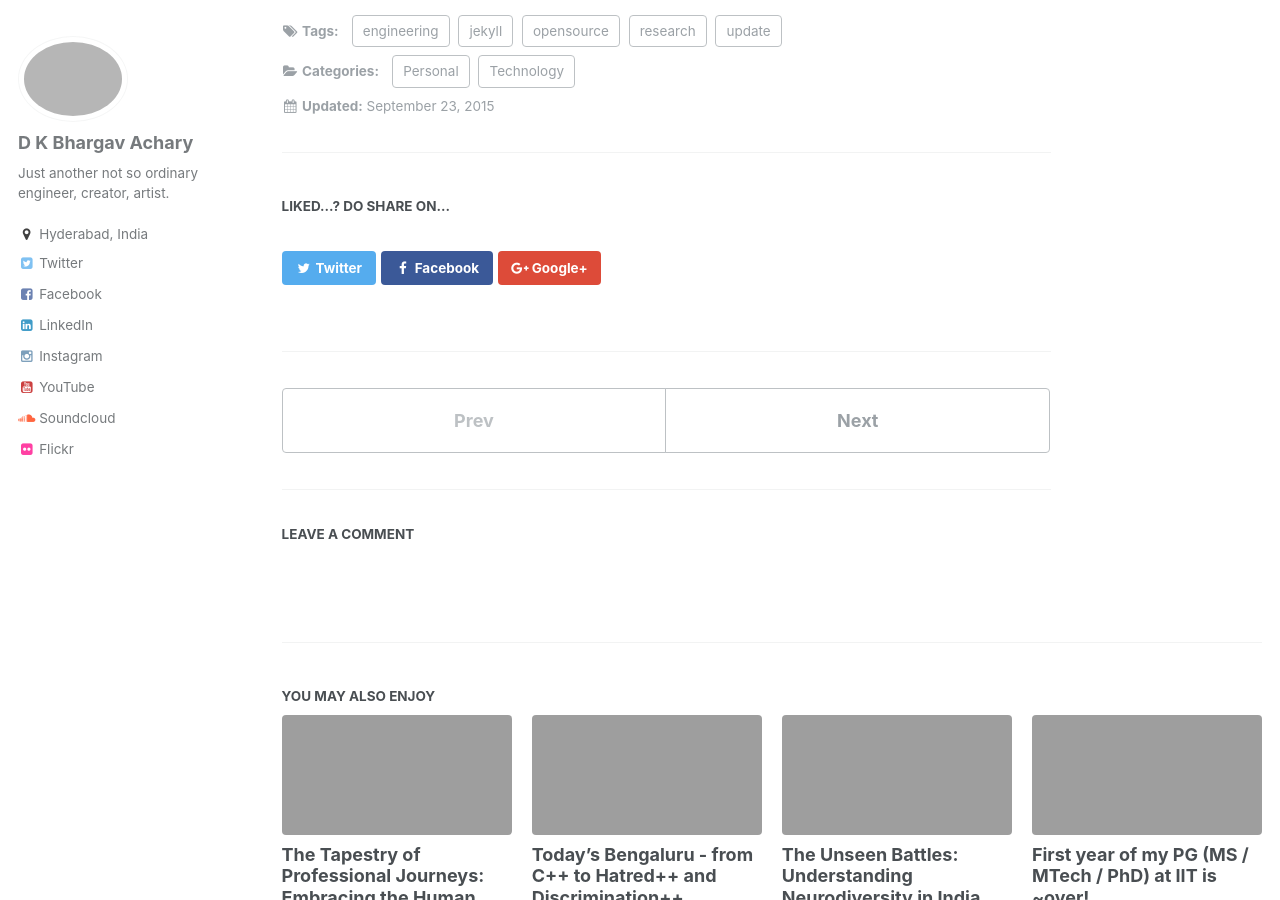
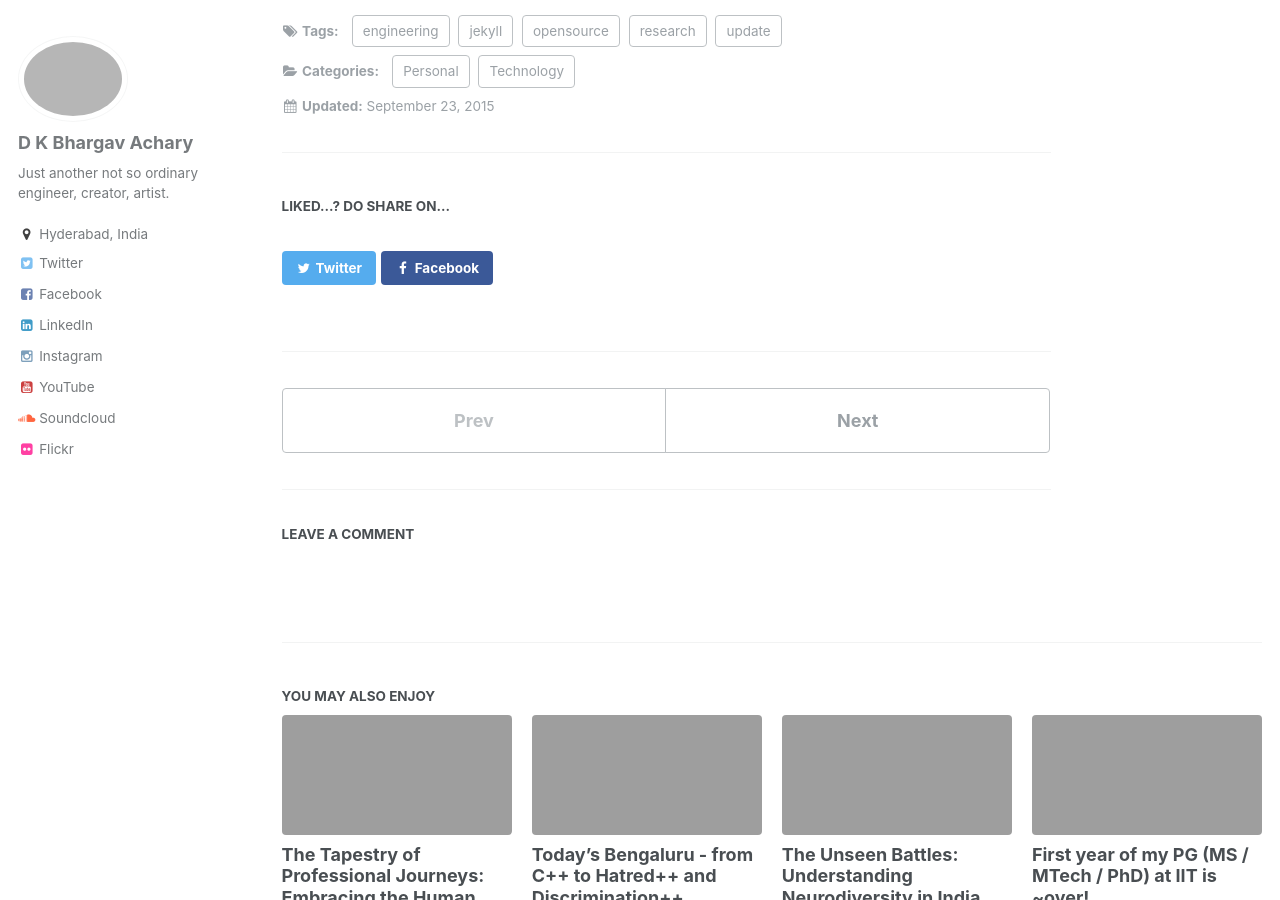
Before and after one commit to bhargavachary/bhargavachary.github.io, a Jekyll site: the page built from _posts/2015-09-23-github-jekyll-and-me.md, in a window 1280 px wide and 900 px high, scrolled down 1151 px. Built offline with Jekyll 4.4.1, drawn with Linux system fonts in a browser that asks for light colours; comment, search, counter and statistics services are not loaded.

Commit message:
Update social-share.html

```diff
--- a/_includes/social-share.html
+++ b/_includes/social-share.html
@@ -9,8 +9,6 @@
 
   <a href="https://www.facebook.com/sharer/sharer.php?u={{ base_path }}{{ page.url }}" target="_blank" class="btn btn--facebook" title="{{ site.data.ui-text[site.locale].share_on_label }} Facebook"><i class="fa fa-fw fa-facebook" aria-hidden="true"></i><span> Facebook</span></a>
 
-  <a href="https://plus.google.com/share?url={{ base_path }}{{ page.url }}" target="_blank" class="btn btn--google-plus" title="{{ site.data.ui-text[site.locale].share_on_label }} Google Plus"><i class="fa fa-fw fa-google-plus" aria-hidden="true"></i><span> Google+</span></a>
-
 <br>
 <br>
 
```
